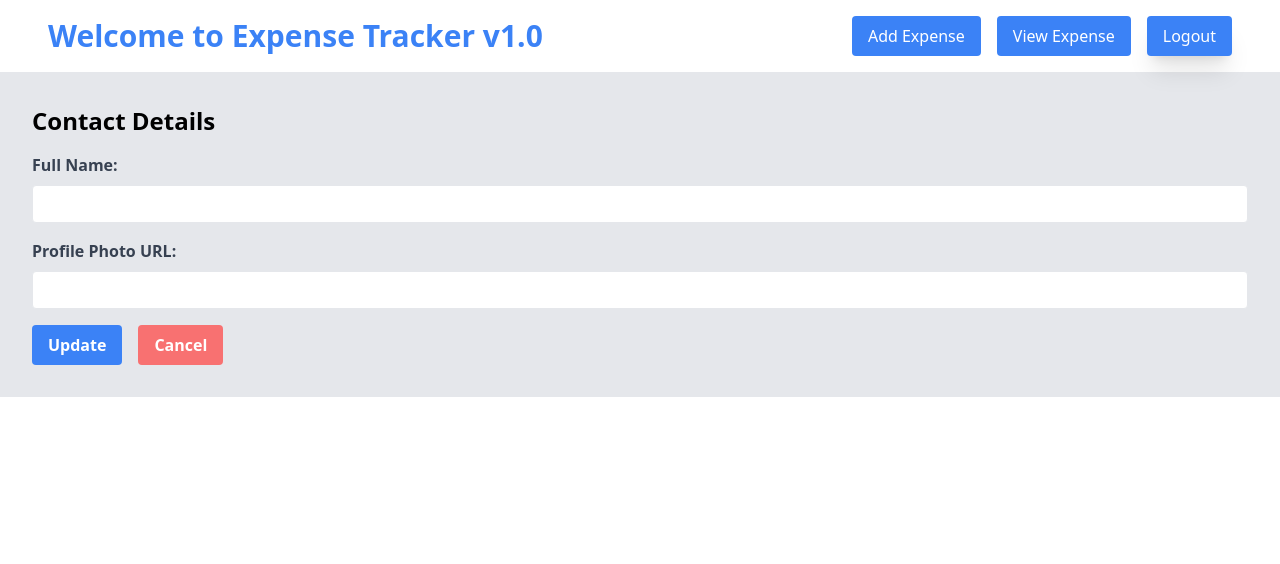
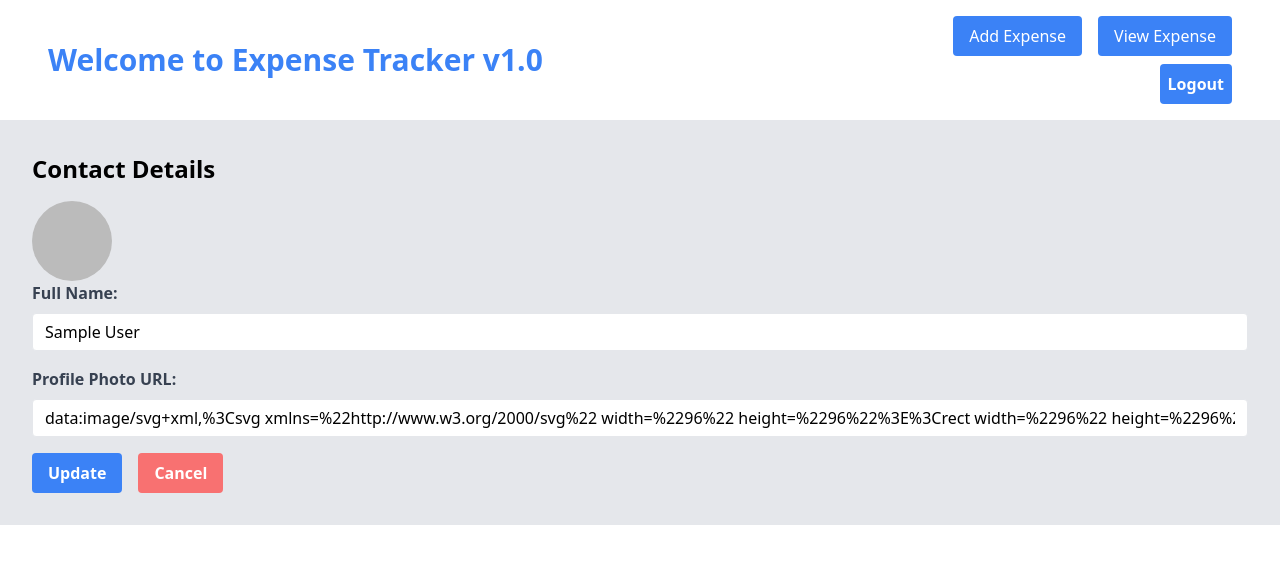
Before and after one commit to devmalya99/Expense-Tracker-RTK-Firebase, a React (Vite) app: page /userprofile in a window 1280 px wide. Shown: the top 564 px of the page. Built offline with nearby package versions, Linux system fonts and the light colour scheme; no server answers; sample sign-in values are in the browser's storage.

Commit message:
profile data updated and fetched

```diff
--- a/src/Components/AddExpenseForm.jsx
+++ b/src/Components/AddExpenseForm.jsx
@@ -66,12 +66,12 @@ const AddExpenseCard = () => {
               </a>
             </div>
             <div className="md:ml-auto py-2 md:py-0 w-full md:w-auto text-center md:text-right dark:bg-black dark:text-white">
-              {/* <Link
+              <Link
                 to="/userprofile"
                 className="ml-2 md:ml-4 inline-block px-2 md:px-4 py-1 md:py-2 bg-blue-500 text-white rounded hover:bg-blue-600"
               >
                 Profile
-              </Link> */}
+              </Link>
 
               <Link
                 to="/expenseList"
--- a/src/Components/UserProfile.jsx
+++ b/src/Components/UserProfile.jsx
@@ -1,19 +1,90 @@
-import {useState} from 'react'
+import {useEffect, useState} from 'react'
 import {Link} from 'react-router-dom'
+import { FirebaseAuthentication } from "../Firebase/FirebaseConfig";
+import axios from 'axios';
+import LogoutButton from './Buttons/LogoutButton';
+const API_KEY = 'AIzaSyA5AMoLCs0LylGNaa_jY7Vk_6PdBeULeMA';
+const UPDATE_PROFILE_REQUEST =`https://identitytoolkit.googleapis.com/v1/accounts:update?key=${API_KEY}`;
+
+
 const UserProfile = () => {
 
     const [fullName, setFullName] = useState("");
   const [profilePhoto, setProfilePhoto] = useState("");
+  const [user, setUser] = useState(null);
 
+  //Fetch user details if exists
+
+
+  useEffect(()=>{
+    if(FirebaseAuthentication.currentUser){
+      setFullName(FirebaseAuthentication.currentUser.displayName);
+      setProfilePhoto(FirebaseAuthentication.currentUser.photoURL);
+    }
+
+  },[])
+
+
+  useEffect( ()=>{
+    async function updateUserDeatils(){
+      const idToken =  FirebaseAuthentication.currentUser?.getIdToken(true);
+
+      // Log the ID token
+      console.log(`idToken: ${idToken}`);
+
+       // Executes if idToken exists
+
+       if(idToken){
+        //set user state
+        setUser(FirebaseAuthentication.currentUser);
+        setFullName(FirebaseAuthentication.currentUser.displayName);
+        setProfilePhoto(FirebaseAuthentication.currentUser.photoURL);
+       }
+    }
+    updateUserDeatils();
+    console.log(user)
+
+  },[])
 
 
   const handleProfileUpdate = async (e) => {
     e.preventDefault();
+    if(!fullName || !profilePhoto) {
+      alert("Please enter full name and profile photo");
+      return;
+    }
+
+    try {
+      // get the current user's ID token
+      const idToken = await FirebaseAuthentication.currentUser.getIdToken(true);
+
+      const response = await axios.post(UPDATE_PROFILE_REQUEST, {
+          idToken,
+          displayName: fullName,
+          photoUrl: profilePhoto,
+          returnSecureToken: true
+      },{
+        headers: {
+          'Content-Type': 'application/json'
+        }
+      });
+
+
+      // Set state
+      setFullName(response.data.displayName);
+      setProfilePhoto(response.data.photoUrl);
+      console.log('User profile response:', response.data);
+
+      alert('Profile updated successfully!');
+      } catch (error) {
+          console.error(error);
+      }
+
+
 
     alert("Profile updated successfully!");
 
-    setFullName("");
-    setProfilePhoto("");
+
   };
 
 
@@ -46,11 +117,7 @@ const UserProfile = () => {
               >
                 View Expense
               </Link>
-              <button
-                className="ml-2 md:ml-4 inline-block px-2 md:px-4 py-1 md:py-2 mt-2 md:mt-0 shadow-xl bg-blue-500 text-white rounded hover:bg-blue-600"
-              >
-                Logout
-              </button>
+             <LogoutButton/>
             </div>
           </div>
         </div>
@@ -60,6 +127,9 @@ const UserProfile = () => {
 
       <div className="p-8 bg-gray-200 dark:bg-black dark:text-white">
       <h1 className="text-2xl font-bold mb-4">Contact Details</h1>
+      <div>
+        <img src={profilePhoto} alt="Profile" className="w-21 h-20 rounded-full" />
+      </div>
       <form onSubmit={handleProfileUpdate}>
         <div className="mb-4">
           <label
```
